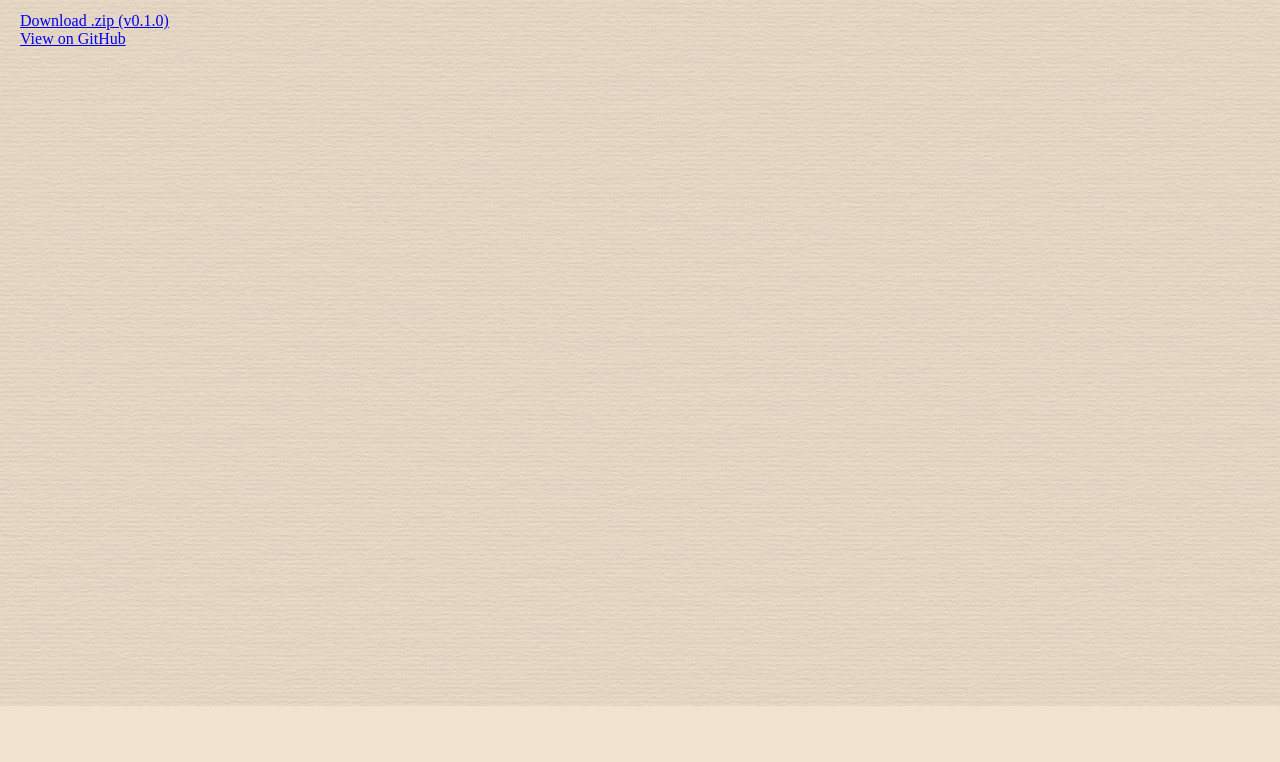
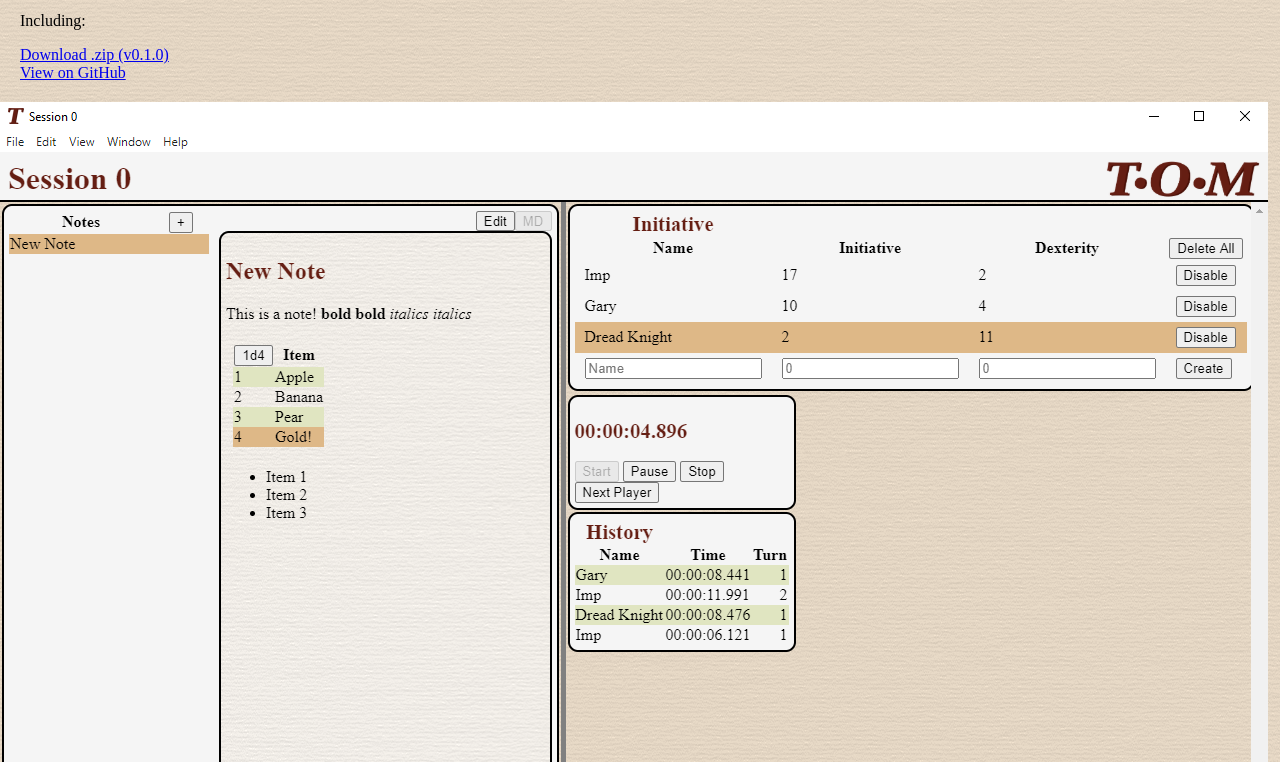
Before and after one commit to adam-bethell/adam-bethell.github.io, a plain HTML site: page tom.html in a window 1280 px wide. Shown: the part 94-856 px from the top of the page. Before the commit the page ends 800 px from the top, so only its background shows below. Drawn offline with nearby package versions, Linux system fonts and the light colour scheme.

Commit message:
Add a screenshot

```diff
--- a/tom.html
+++ b/tom.html
@@ -14,9 +14,14 @@
         </header>
         <section>
             <p>T.O.M (Turn Order Manager) is an ever growing set of DM tools.</p>
+            <p>Including:</p>
+            <ul>
+
+            </ul>
             <a href="T.O.M-win32-x64.zip">Download .zip (v0.1.0)</a>
             <br />
             <a href="https://github.com/adam-bethell/turn-order-manager">View on GitHub</a>
         </section>
+        <img src="screen_shot.png"></img>
     </body>
 </html>
```
Also changed, not shown: screen_shot.png (added).
